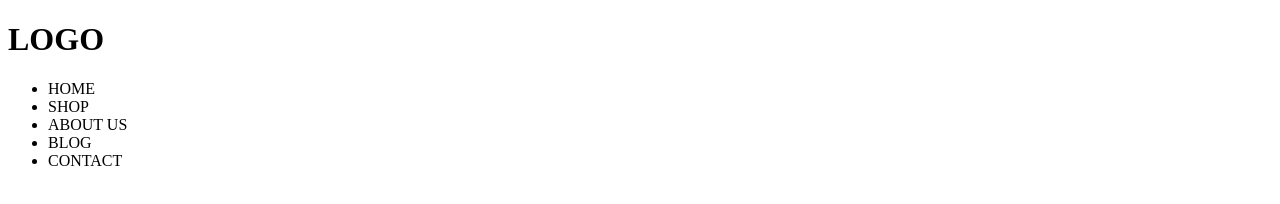
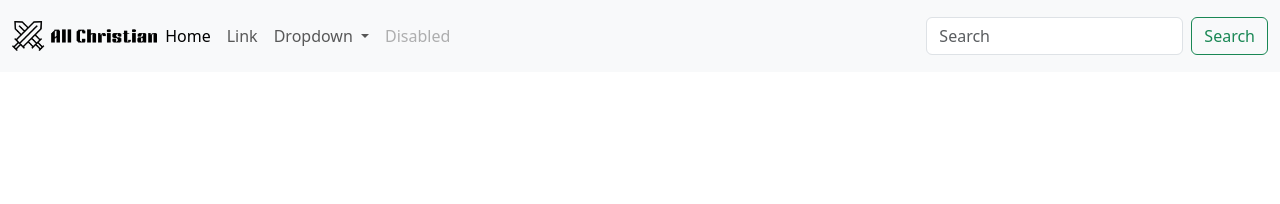
Before and after one commit to Codedecblackmoon/All_Christian_Brand, a plain HTML site: page index.html in a window 1280 px wide. Drawn offline with nearby package versions, Linux system fonts and the light colour scheme.

Commit message:
second commit

```diff
--- a/index.html
+++ b/index.html
@@ -3,23 +3,51 @@
 <head>
     <meta charset="UTF-8">
     <meta name="viewport" content="width=, initial-scale=1.0">
-    <link rel="stylesheet" href="./style/style.xss ">
+    <link rel="stylesheet" href="./style/style.css ">
+    <link href="https://cdn.jsdelivr.net/npm/bootstrap@5.3.3/dist/css/bootstrap.min.css" rel="stylesheet" integrity="sha384-QWTKZyjpPEjISv5WaRU9OFeRpok6YctnYmDr5pNlyT2bRjXh0JMhjY6hW+ALEwIH" crossorigin="anonymous">
     <title>ALL Christian Brandt</title>
 </head>
 <body>
-    <header>
-        <h1>LOGO</h1>
-        <nav>
-            <ul>
-                <li><a href=""></a>HOME</li>
-                <li><a href=""></a>SHOP</li>
-                <li><a href=""></a>ABOUT US</li>
-                <li><a href=""></a>BLOG</li>
-                <li><a href=""></a>CONTACT</li>
+    <!-- navbar -->
+    <nav class="navbar navbar-expand-lg bg-body-tertiary py-3" >
+        <div class="container-fluid">
+          <img id="logo" src="image/logo3.png" alt="">
+          <button class="navbar-toggler" type="button" data-bs-toggle="collapse" data-bs-target="#navbarSupportedContent" aria-controls="navbarSupportedContent" aria-expanded="false" aria-label="Toggle navigation">
+            <span class="navbar-toggler-icon"></span>
+          </button>
+          <div class="collapse navbar-collapse" id="navbarSupportedContent">
+            <ul class="navbar-nav me-auto mb-2 mb-lg-0">
+              <li class="nav-item">
+                <a class="nav-link active" aria-current="page" href="#">Home</a>
+              </li>
+              <li class="nav-item">
+                <a class="nav-link" href="#">Link</a>
+              </li>
+              <li class="nav-item dropdown">
+                <a class="nav-link dropdown-toggle" href="#" role="button" data-bs-toggle="dropdown" aria-expanded="false">
+                  Dropdown
+                </a>
+                <ul class="dropdown-menu">
+                  <li><a class="dropdown-item" href="#">Action</a></li>
+                  <li><a class="dropdown-item" href="#">Another action</a></li>
+                  <li><hr class="dropdown-divider"></li>
+                  <li><a class="dropdown-item" href="#">Something else here</a></li>
+                </ul>
+              </li>
+              <li class="nav-item">
+                <a class="nav-link disabled" aria-disabled="true">Disabled</a>
+              </li>
             </ul>
-        </nav>
-    </header>
+            <form class="d-flex" role="search">
+              <input class="form-control me-2" type="search" placeholder="Search" aria-label="Search">
+              <button class="btn btn-outline-success" type="submit">Search</button>
+            </form>
+          </div>
+        </div>
+      </nav>
 
     <script src="./js/index.js"></script>
+    <script src="https://cdn.jsdelivr.net/npm/@popperjs/core@2.11.8/dist/umd/popper.min.js" integrity="sha384-I7E8VVD/ismYTF4hNIPjVp/Zjvgyol6VFvRkX/vR+Vc4jQkC+hVqc2pM8ODewa9r" crossorigin="anonymous"></script>
+    <script src="https://cdn.jsdelivr.net/npm/bootstrap@5.3.3/dist/js/bootstrap.min.js" integrity="sha384-0pUGZvbkm6XF6gxjEnlmuGrJXVbNuzT9qBBavbLwCsOGabYfZo0T0to5eqruptLy" crossorigin="anonymous"></script>
 </body>
 </html>
--- /dev/null
+++ b/style/style.css
@@ -0,0 +1,4 @@
+#logo {
+    height: 30px; /* Adjust as needed */
+    width: auto; /* Maintains aspect ratio */
+}
```
Also changed, not shown: image/logo1.png (added), image/logo2.png (added), image/logo3.png (added), image/logo4.png (added), 1 other file.
